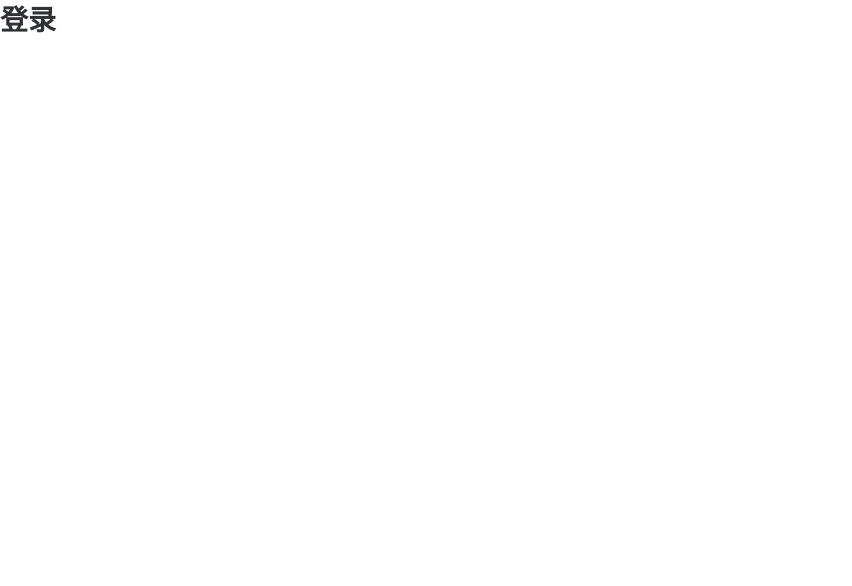
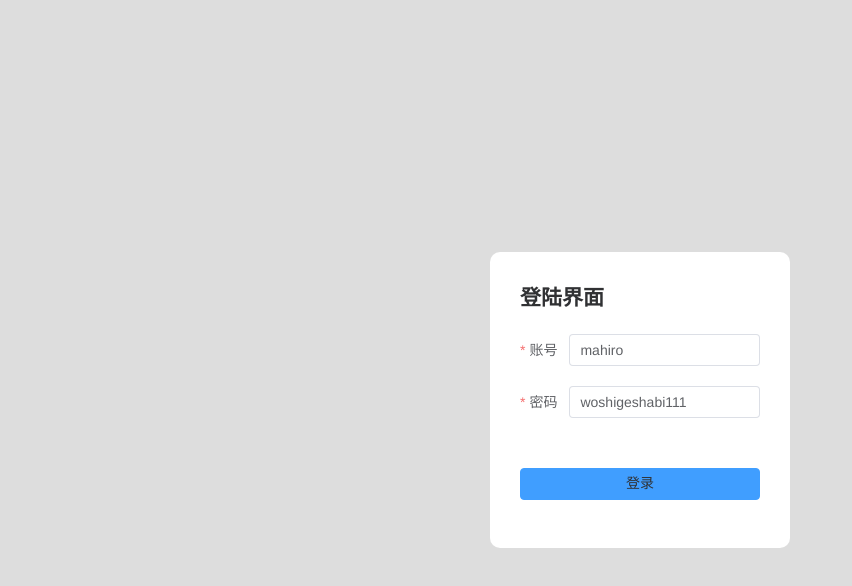
Before and after one commit to roverstargazer1-max/Confession-wall-frontend, a Vue app: page /login in a window 1280 px wide. Shown: the top 586 px of the page, without its empty margins (0-852 px from the left). Built offline with nearby package versions, Linux system fonts and the light colour scheme.

Commit message:
困了先睡一会，先把登录页提交了，api还没配

```diff
--- a/components.d.ts
+++ b/components.d.ts
@@ -20,8 +20,11 @@ declare module 'vue' {
     ElDropdown: typeof import('element-plus/es')['ElDropdown']
     ElDropdownItem: typeof import('element-plus/es')['ElDropdownItem']
     ElDropdownMenu: typeof import('element-plus/es')['ElDropdownMenu']
+    ElForm: typeof import('element-plus/es')['ElForm']
+    ElFormItem: typeof import('element-plus/es')['ElFormItem']
     ElHeader: typeof import('element-plus/es')['ElHeader']
     ElIcon: typeof import('element-plus/es')['ElIcon']
+    ElInput: typeof import('element-plus/es')['ElInput']
     ElMain: typeof import('element-plus/es')['ElMain']
     ElMenu: typeof import('element-plus/es')['ElMenu']
     ElMenuItem: typeof import('element-plus/es')['ElMenuItem']
--- a/package.json
+++ b/package.json
@@ -41,7 +41,7 @@
     "unplugin-auto-import": "^20.1.0",
     "unplugin-icons": "^22.3.0",
     "unplugin-vue-components": "^29.0.0",
-    "vite": "^7.0.6",
+    "vite": "^7.1.6",
     "vite-plugin-vue-devtools": "^8.0.0",
     "vue-tsc": "^3.0.4"
   }
--- /dev/null
+++ b/src/api/users.ts
@@ -0,0 +1,9 @@
+import request from "@/utilities/request";
+
+//yonghu请求登录
+export const login =(loginInfo) => {
+    return request({
+        method: "POST",
+        url:"/api/user/login",
+    })
+}
--- a/src/router/index.ts
+++ b/src/router/index.ts
@@ -1,4 +1,5 @@
 import { createRouter, createWebHistory } from 'vue-router'
+import LoginView from '@/views/LoginView.vue'
 
 const router = createRouter({
   history: createWebHistory(import.meta.env.BASE_URL),
--- a/src/utilities/request.ts
+++ b/src/utilities/request.ts
@@ -2,6 +2,7 @@ import axios from "axios";
 
 const request= axios.create({
     baseURL: import.meta.env.VITE_API_URL,
+    timeout: 5000
 })
 
 export default request
--- a/src/views/LoginView.vue
+++ b/src/views/LoginView.vue
@@ -2,12 +2,94 @@
 <!-- ckl你来写 -->
 <!-- ckl你来写 -->
 
- <script setup lang="ts"></script>
+ <script setup lang="ts">
+ //表单响应式数据
+import { ElMessage, FormInstance, FormRules } from 'element-plus';
+import { reactive } from 'vue';
+import { ref } from 'vue';
+const formRef = ref<FormInstance | undefined>(undefined);
+import { login } from '@/api/users';
+
+ const form = reactive({
+    username:"mahiro",
+    password:"woshigeshabi111"
+ })
+ //登陆事件处理
+const onSubmit = async () => {
+  try {
+    // 1. 先通过表单基础校验（非空检查）
+    await formRef.value?.validate();
+
+    // 2. 再验证账号密码的实际正确性
+    const isCorrect = form.username === "mahiro" && form.password === "woshigeshabi111";
+    if (isCorrect) {
+      ElMessage.success("战舰俾斯麦，开辟未来！"); // 正确时提示
+    //   const res = login()
+    //   console.log(res)
+    } else {
+      ElMessage.error("铁血的骄傲，不容任何人玷污！"); // 错误时提示
+    }
+  } catch (err) {
+    // 基础校验失败（未填写）时的提示
+    ElMessage.error("指挥官，带领大家撤退吧，再强撑下去也没有胜算。");
+  }
+};
+
+ //定义表单校验规则
+ const rules = reactive<FormRules>({
+    username: [
+        { required: true, message:"请输入用户名", trigger:"blur"},
+    ],
+    password: [
+        { required: true, message:"请输入密码", trigger:"blur"}
+    ]
+ })
+</script>
 
 <template>
-<h1>登录</h1>
+<div class="login">
+  <el-form :model="form" :rules="rules" ref="formRef" label-width="auto" style="max-width: 600px">
+    <h2>登陆界面</h2>
+    <el-form-item label="账号" prop="username">
+      <el-input v-model="form.username" />
+    </el-form-item>
+
+    <el-form-item label="密码" prop="password">
+      <el-input v-model="form.password" />
+    </el-form-item>
+
+    <el-form-item>
+      <el-button type="primary" @click="onSubmit">登录</el-button>
+    </el-form-item>
+  </el-form>
+</div>
+
 </template>
 
 <style scoped>
+.login{
+    background-color: #ddd;
+    height: 100vh;
+    display: flex;
+    justify-content: center;
+    align-items: center;
+}
+
+.el-form {
+    width: 300px;
+    background-color: #fff;
+    padding: 30px;
+    border-radius: 10px;
+
+    .el-form-item {
+        margin-top: 20px;
+    }
+
+    .el-button {
+        width: 100%;
+        margin-top: 30px;
+    }
+
+}
 
 </style>
```
Also changed, not shown: 1 other file (tests, documents, lock files or other folders).
